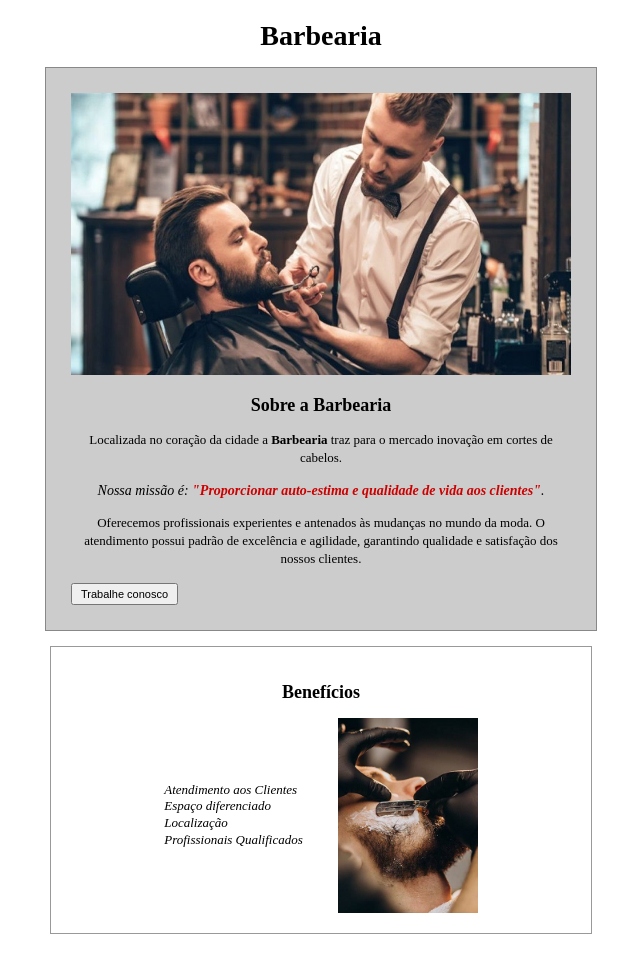
After one commit to rbbarros/django, a Django app: page /home/ in a window 1280 px wide. The commit adds this page. Shown: the whole page, without its empty margins (319-959 px from the left). Run offline with Django 5.2, Linux system fonts and the light colour scheme.

Commit message:
Adiciona a pagina Home da barbearia

```diff
--- /dev/null
+++ b/cadastro/static/css/home.css
@@ -0,0 +1,84 @@
+body {
+    font-family: "Times New Roman", Times, serif;
+    margin: 20px;
+    background-color: #ffffff;
+}
+
+.titulo-principal {
+    text-align: center;
+    font-size: 28px;
+    margin-bottom: 15px;
+}
+
+.principal {
+    background-color: #cccccc;
+    border: 1px solid #888888;
+    padding: 25px;
+    max-width: 500px;
+    margin: 0 auto 15px auto;
+}
+
+.banner {
+    width: 100%;
+    height: auto;
+    display: block;
+    margin-bottom: 20px;
+}
+
+.titulo-centralizado {
+    text-align: center;
+    font-size: 18px;
+    margin-bottom: 15px;
+}
+
+.principal p {
+    text-align: center;
+    font-size: 13px;
+    line-height: 1.4;
+    margin-bottom: 12px;
+}
+
+#missao {
+    font-size: 14px;
+}
+
+#missao strong {
+    color: #cc0000;
+}
+
+.botao {
+    display: block;
+    margin-top: 15px;
+    padding: 3px 8px;
+    font-family: Arial, sans-serif;
+    font-size: 11px;
+    cursor: pointer;
+}
+
+.beneficios {
+    background-color: #ffffff;
+    border: 1px solid #999999;
+    padding: 20px;
+    max-width: 500px;
+    margin: 0 auto;
+}
+
+.conteudo-beneficios {
+    display: flex;
+    justify-content: center;
+    align-items: center;
+    gap: 35px;
+}
+
+.lista-beneficios {
+    list-style: none;
+    padding: 0;
+    font-style: italic;
+    font-size: 13px;
+    line-height: 1.3;
+}
+
+.imagem-beneficios {
+    width: 140px;
+    height: auto;
+}
--- /dev/null
+++ b/cadastro/templates/cadastro/home.html
@@ -0,0 +1,45 @@
+{% load static %}
+<!DOCTYPE html>
+<html lang="pt-BR">
+<head>
+    <meta charset="UTF-8">
+    <meta name="viewport" content="width=device-width, initial-scale=1.0">
+    <title>Barbearia</title>
+    <link rel="stylesheet" href="{% static 'css/home.css' %}">
+</head>
+<body>
+    <header>
+        <h1 class="titulo-principal">Barbearia</h1>
+    </header>
+
+    <main>
+        <section class="principal">
+            <img class="banner" src="{% static 'imagem/image.png' %}" alt="Barbeiro atendendo cliente">
+
+            <h2 class="titulo-centralizado">Sobre a Barbearia</h2>
+
+            <p>Localizada no coração da cidade a <strong>Barbearia</strong> traz para o mercado inovação em cortes de cabelos.</p>
+
+            <p id="missao"><em>Nossa missão é: <strong>"Proporcionar auto-estima e qualidade de vida aos clientes"</strong>.</em></p>
+
+            <p>Oferecemos profissionais experientes e antenados às mudanças no mundo da moda. O atendimento possui padrão de excelência e agilidade, garantindo qualidade e satisfação dos nossos clientes.</p>
+
+            <button class="botao">Trabalhe conosco</button>
+        </section>
+
+        <section class="beneficios">
+            <h2 class="titulo-centralizado">Benefícios</h2>
+
+            <div class="conteudo-beneficios">
+                <ul class="lista-beneficios">
+                    <li class="itens">Atendimento aos Clientes</li>
+                    <li class="itens">Espaço diferenciado</li>
+                    <li class="itens">Localização</li>
+                    <li class="itens">Profissionais Qualificados</li>
+                </ul>
+                <img src="{% static 'imagem/barbeador.jpg' %}" class="imagem-beneficios" alt="Barbeiro atendendo cliente">
+            </div>
+        </section>
+    </main>
+</body>
+</html>
--- a/cadastro/templates/cadastro/login.html
+++ b/cadastro/templates/cadastro/login.html
@@ -11,7 +11,8 @@
 
 <body>
 
-    <form>
+    <form action="{% url 'login' %}" method="post">
+        {% csrf_token %}
         <img src="{% static 'imagem/logo1.png' %}">
         <label for="matricula"> Matrícula</label>
         <input name="matricula" id="matricula" type="text" placeholder="Insira sua matrícula" autocomplete="True"
@@ -19,7 +20,7 @@
 
         <label> Senha</label>
         <input name="senha" id="senha" type="password" placeholder="Insira sua senha" autocomplete="false"
-            title="Senha do Usuário" alt="Senha do usuário logar">
+            title="Senha do Usuário" alt="Senha do usuário logar" required>
 
         <button id="login-button" type="submit">Login</button>
     </form>
--- a/cadastro/urls.py
+++ b/cadastro/urls.py
@@ -3,5 +3,6 @@ from . import views
 
 
 urlpatterns = [
-    path('', views.pagina_login, name='login')
+    path('', views.pagina_login, name='login'),
+    path('home/', views.pagina_home, name='home')
 ]
--- a/cadastro/views.py
+++ b/cadastro/views.py
@@ -1,4 +1,10 @@
-from django.shortcuts import render
+from django.shortcuts import redirect, render
 
 def pagina_login(request):
+    if request.method == 'POST':
+        return redirect('home')
+
     return render(request, 'cadastro/login.html')
+
+def pagina_home(request):
+    return render(request, 'cadastro/home.html')
```
Also changed, not shown: cadastro/static/imagem/barbeador.jpg (added), cadastro/static/imagem/image.png (added), 1 other file.
